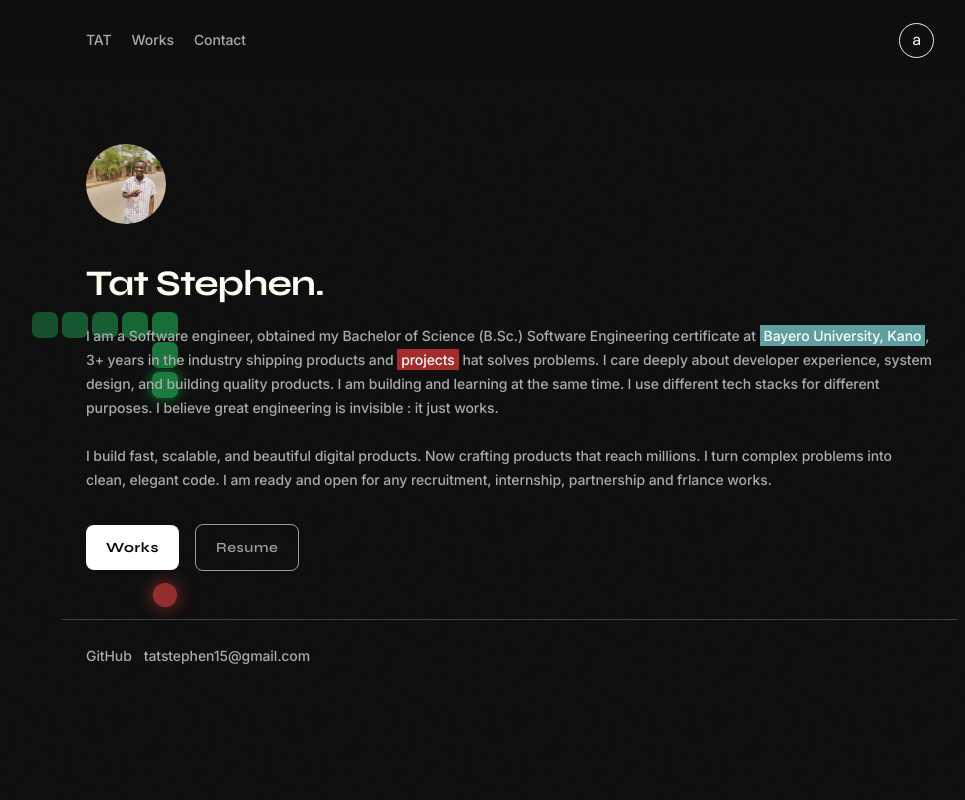
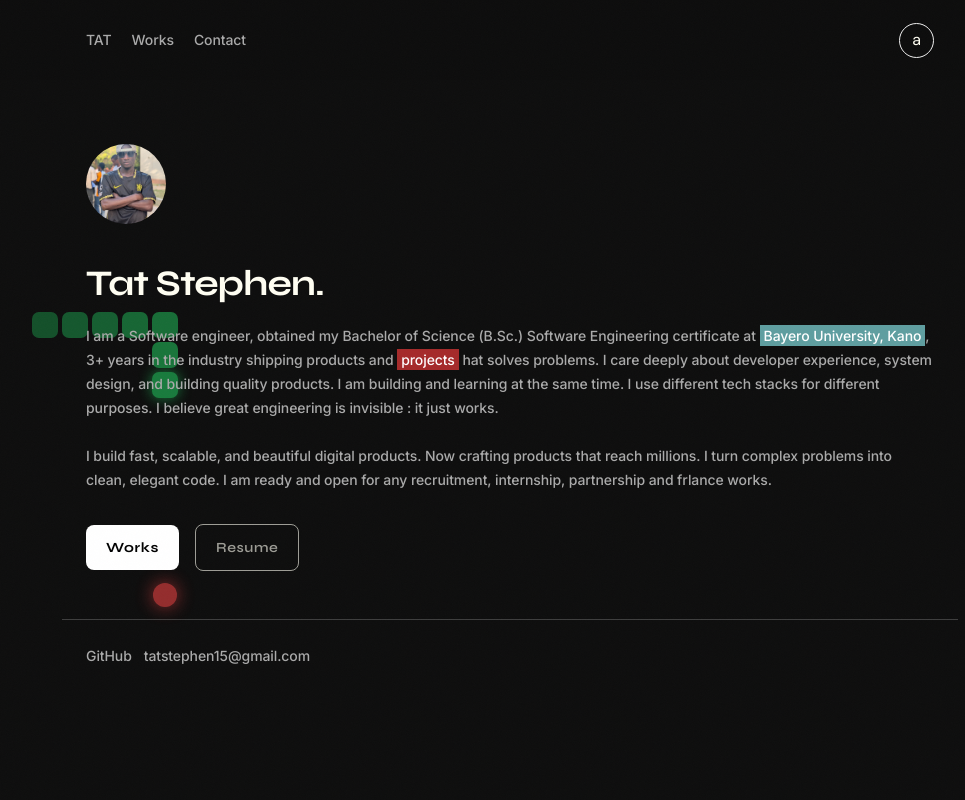
Before and after one commit to tatstephenweb/tat, a Flask app: page / in a window 1280 px wide. Shown: the whole page, without its empty margins (130-1095 px from the left). Run offline with Flask 3, Linux system fonts and the light colour scheme; some libraries are stand-ins or nearby versions.

Commit message:
Update profile picture in index.html

```diff
--- a/templates/index.html
+++ b/templates/index.html
@@ -9,7 +9,7 @@
       <!-- Avatar -->
       <div class="relative mb-10 flex-shrink-0" data-animate>
         <div class="w-20 h-20 rounded-full overflow-hidden">
-          <img src="{{ url_for('static', filename='images/profile-pic.jpg')}}" alt="Tat Stephen" class="w-full h-full object-cover" />
+          <img src="{{ url_for('static', filename='images/be4739c1-99e6-497b-bec2-15a24054e508.jpeg')}}" alt="Tat Stephen" class="w-full h-full object-cover" />
         </div>
       </div>
 
```
